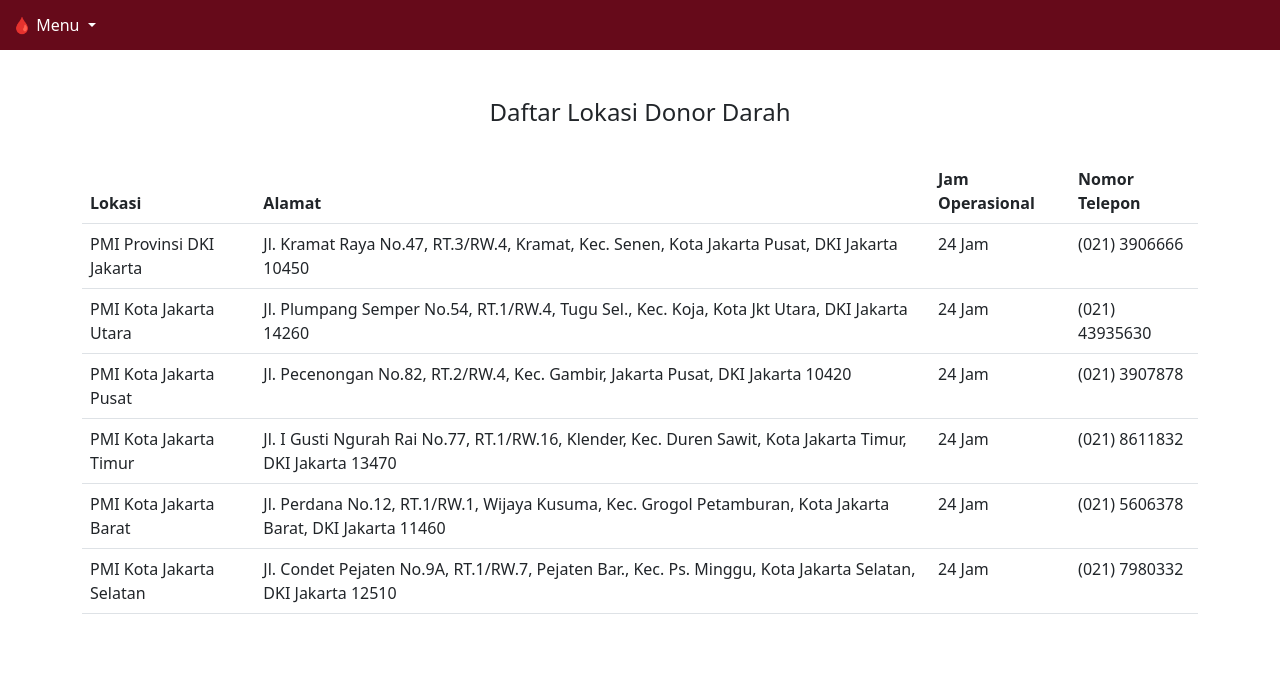
After one commit to uripsubagyo/Donorin, a Django app: page /jadwal/location/ in a window 1280 px wide. The commit adds this page. Shown: the top 677 px of the page. Run offline with Django 4.2, Linux system fonts and the light colour scheme.

Commit message:
masih nangis

```diff
--- a/jadwal/templates/base-jadwal.html
+++ b/jadwal/templates/base-jadwal.html
@@ -11,6 +11,21 @@
   <link href="https://cdn.jsdelivr.net/npm/bootstrap@5.2.2/dist/css/bootstrap.min.css" rel="stylesheet" integrity="sha384-Zenh87qX5JnK2Jl0vWa8Ck2rdkQ2Bzep5IDxbcnCeuOxjzrPF/et3URy9Bv1WTRi" crossorigin="anonymous">
 </head>
 
+<nav class="navbar" style="background-color:rgb(102, 10, 26);height:50px;">
+  <div class="container-fluid">
+    <li class="d-flex flex-row nav-item dropdown">
+      <a style="color: white;text-align: right"class="nav-link dropdown-toggle" href="#" role="button" data-bs-toggle="dropdown" aria-expanded="false">
+        <span>&#129656;   </span>Menu
+      </a>
+      <ul class="dropdown-menu">
+        <li><a class="dropdown-item" href="#">Dashboard</a></li>
+        <li><hr class="dropdown-divider"></li>
+        <li><a class="dropdown-item" href="#">Book Jadwal</a></li>
+      </ul>
+    </li>
+  </div>
+</nav>
+
 <body>
   {% block content %}
   {% endblock content %}
--- /dev/null
+++ b/jadwal/templates/location.html
@@ -0,0 +1,69 @@
+{% extends 'base-jadwal.html' %}
+
+{% block content %}
+
+<title>Lokasi Donor Darah</title>
+
+<body>
+
+<br>
+<br>
+
+<div class="container">
+    <h4 style="text-align:center">Daftar Lokasi Donor Darah</h4>
+    <table class="table table-hover">
+        <thead>
+            <tr>
+                <th>Lokasi</th>
+                <th>Alamat</th>
+                <th>Jam Operasional</th>
+                <th>Nomor Telepon</th>
+            </tr>
+        </thead>
+        <br>
+        <tbody>
+            <tr">
+              <td>PMI Provinsi DKI Jakarta</td>
+              <td>Jl. Kramat Raya No.47, RT.3/RW.4, Kramat, Kec. Senen, Kota Jakarta Pusat, DKI Jakarta 10450</td>
+              <td>24 Jam</td>
+              <td>(021) 3906666</td>
+            </tr>
+            <tr>
+              <td>PMI Kota Jakarta Utara</td>
+              <td>Jl. Plumpang Semper No.54, RT.1/RW.4, Tugu Sel., Kec. Koja, Kota Jkt Utara, DKI Jakarta 14260</td>
+              <td>24 Jam</td>
+              <td>(021) 43935630</td>
+            </tr>
+            <tr>
+              <td>PMI Kota Jakarta Pusat</td>
+              <td>Jl. Pecenongan No.82, RT.2/RW.4, Kec. Gambir, Jakarta Pusat, DKI Jakarta 10420</td>
+              <td>24 Jam</td>
+              <td>(021) 3907878</td>
+            </tr>
+            <tr>
+                <td>PMI Kota Jakarta Timur</td>
+                <td>Jl. I Gusti Ngurah Rai No.77, RT.1/RW.16, Klender, Kec. Duren Sawit, Kota Jakarta Timur, DKI Jakarta 13470</td>
+                <td>24 Jam</td>
+                <td>(021) 8611832</td>
+            </tr>
+            <tr>
+                <td>PMI Kota Jakarta Barat</td>
+                <td>Jl. Perdana No.12, RT.1/RW.1, Wijaya Kusuma, Kec. Grogol Petamburan, Kota Jakarta Barat, DKI Jakarta 11460</td>
+                <td>24 Jam</td>
+                <td>(021) 5606378</td>
+            </tr>
+            <tr>
+                <td>PMI Kota Jakarta Selatan</td>
+                <td>Jl. Condet Pejaten No.9A, RT.1/RW.7, Pejaten Bar., Kec. Ps. Minggu, Kota Jakarta Selatan, DKI Jakarta 12510</td>
+                <td>24 Jam</td>
+                <td>(021) 7980332</td>
+            </tr>
+          </tbody>
+    </table>
+    <br>
+    <br>
+  </div>
+
+</body>
+
+{% endblock content %}
--- a/jadwal/urls.py
+++ b/jadwal/urls.py
@@ -7,4 +7,5 @@
     path('', show_jadwal, name='show_jadwal'),
     path('delete/', delete, name='delete'),
     path('book/', book_jadwal, name='book_jadwal'),
+    path('location/', show_location, name='show_location'),
 ]
--- a/jadwal/views.py
+++ b/jadwal/views.py
@@ -42,3 +42,6 @@
         form = JadwalForm()
     context = {'form':form}
     return render(request, 'book.html', context)
+
+def show_location(request):
+    return render(request, 'location.html')
```
Also changed, not shown: jadwal/templates/book.html (+1 -16 lines), jadwal/templates/jadwal.html (+1 -14 lines).
